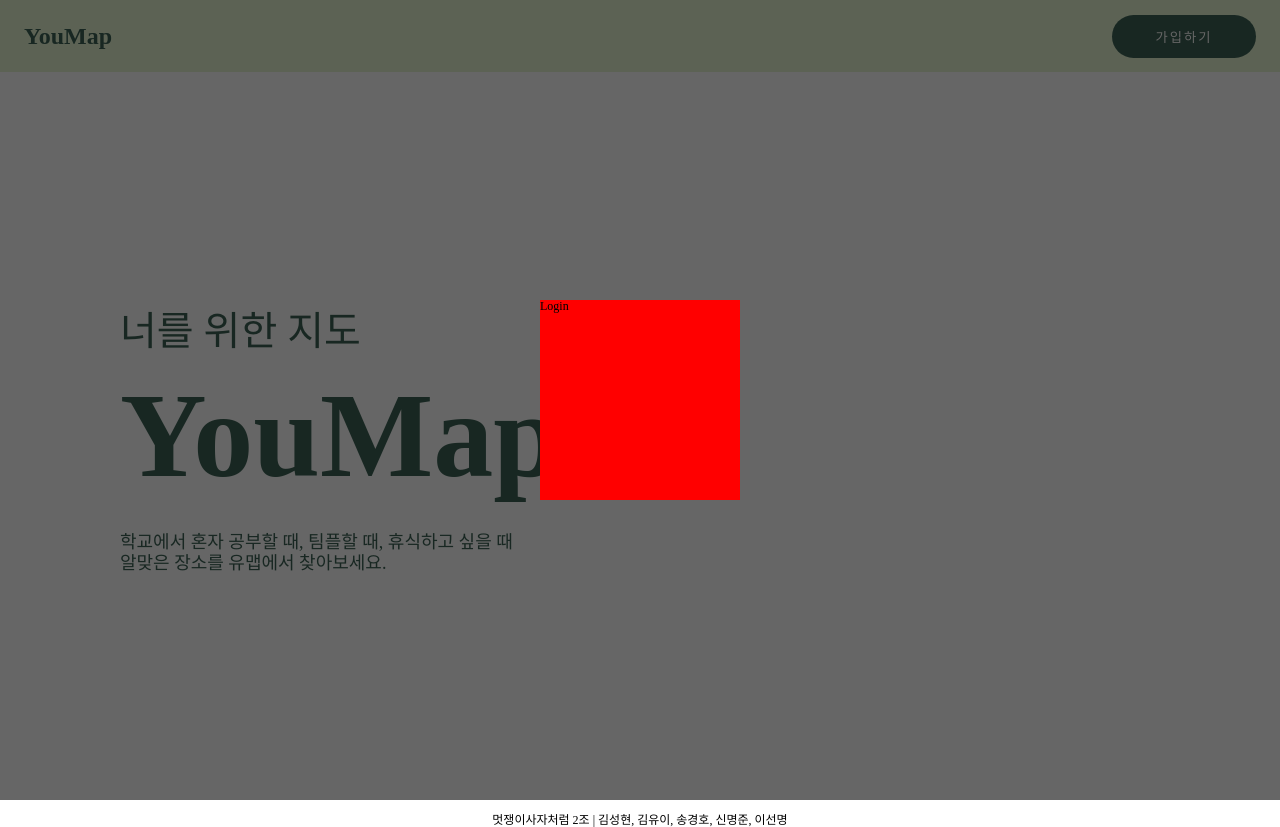
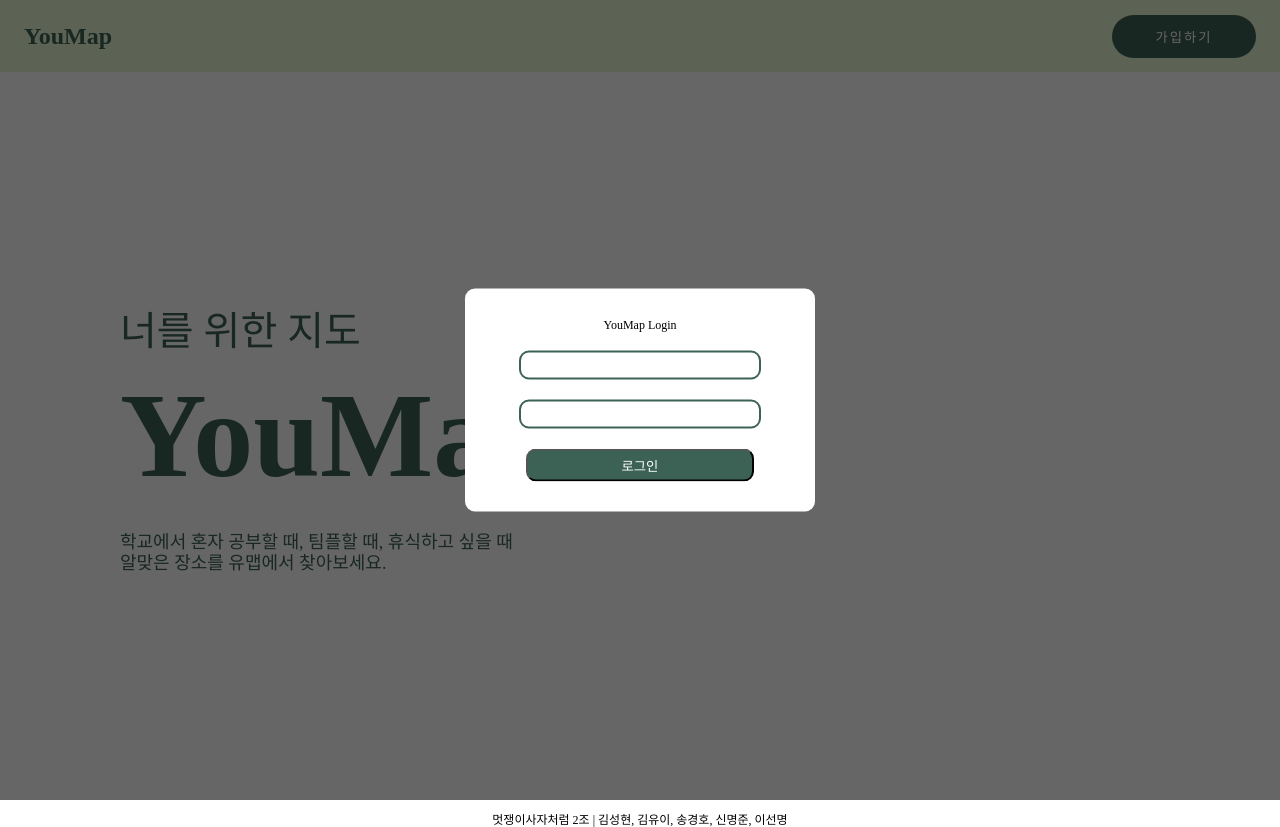
Before and after one commit to You-Map/You-Map, a React (Create React App) app in the folder FE/: page / in a window 1280 px wide. Both pictures are taken after a click on the button "가입하기". Built offline with nearby package versions, Linux system fonts and the light colour scheme.

Commit message:
login box temp

```diff
--- a/FE/package.json
+++ b/FE/package.json
@@ -8,7 +8,7 @@
     "@testing-library/user-event": "^13.5.0",
     "react": "^18.2.0",
     "react-dom": "^18.2.0",
-    "react-router-dom": "^6.11.2",
+    "react-router-dom": "^6.14.0",
     "react-scripts": "5.0.1",
     "styled-components": "^5.3.11",
     "styled-reset": "^4.4.7",
--- a/FE/src/components/LoginBox.jsx
+++ b/FE/src/components/LoginBox.jsx
@@ -1,13 +1,47 @@
 import styled from "styled-components";
+import { palette } from "../style/palette";
+
+import { useNavigate } from "react-router-dom";
 
 const LoginBox = () => {
-  return <LoginBoxContainer>Login</LoginBoxContainer>;
+  const nav = useNavigate();
+  const goMain = () => {
+    nav("/main");
+  };
+
+  return (
+    <LoginBoxContainer>
+      YouMap Login
+      <Input />
+      <Input />
+      <LoginButton onClick={goMain}>로그인</LoginButton>
+    </LoginBoxContainer>
+  );
 };
 
 const LoginBoxContainer = styled.div`
-  width: 200px;
-  height: 200px;
-  background-color: red;
+  width: 350px;
+  padding: 30px 0;
+  text-align: center;
+  background-color: white;
+  border-radius: 10px;
+`;
+
+const Input = styled.input`
+  display: block;
+  width: 65%;
+  margin: 20px auto;
+  padding: 5px;
+  border: 2px solid ${palette.brand_lv4};
+  border-radius: 10px;
+`;
+
+const LoginButton = styled.button`
+  background-color: ${palette.brand_lv4};
+  color: white;
+  width: 65%;
+  padding: 5px;
+  border-radius: 10px;
 `;
 
 export default LoginBox;
```
Also changed, not shown: 1 other file (tests, documents, lock files or other folders).
